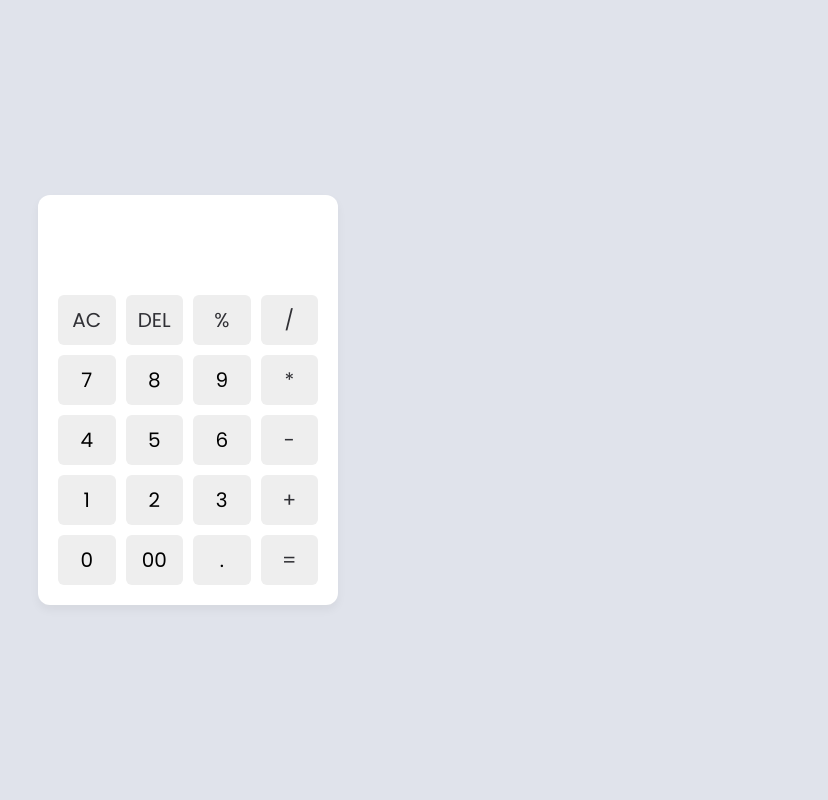
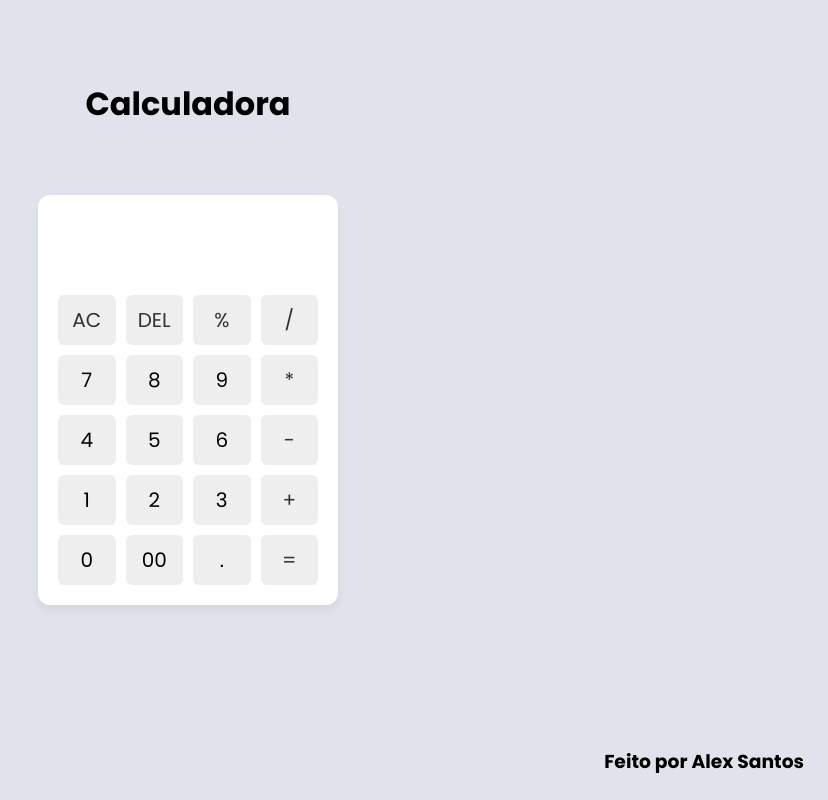
Before and after one commit to alexxsanntos/calculadora-simples, a plain HTML site: page index.html in a window 1280 px wide. Shown: the whole page, without its empty margins (452-1280 px from the left). Drawn offline with Linux system fonts and the light colour scheme.

Commit message:
Add files via upload

```diff
--- a/index.html
+++ b/index.html
@@ -5,9 +5,11 @@
     <meta charset="UTF-8" />
     <meta http-equiv="X-UA-Compatible" content="IE=edge" />
     <meta name="viewport" content="width=device-width, initial-scale=1.0" />
-    <title>Calculadora em HTML CSS e JavaScript</title>
+    <title>Calculadora em HTML, CSS e Javascript</title>
     <link rel="stylesheet" href="style.css" />
+
   </head>
+  <h1>Calculadora</h1>
   <body>
     <div class="container">
       <input type="text" class="display" />
@@ -36,4 +38,5 @@
     </div>
     <script src="script.js"></script>
   </body>
+  <h3>Feito por Alex Santos</h3>
 </html>
--- a/style.css
+++ b/style.css
@@ -1,3 +1,4 @@
+
 @import url("https://fonts.googleapis.com/css2?family=Poppins:wght@300;400;500;600;700&display=swap");
 * {
   margin: 0;
@@ -5,6 +6,24 @@
   box-sizing: border-box;
   font-family: "Poppins", sans-serif;
 }
+
+h1 {
+  position: absolute;
+  text-align: center;
+  top: 10vh;
+
+  }
+
+
+  h3 {
+
+      text-align: right;
+      position: absolute;
+      bottom: 3vh;
+      right: 3vh;
+  }
+
+
 body {
   height: 100vh;
   display: flex;
```
Also changed, not shown: script.js (+12 -6 lines).
